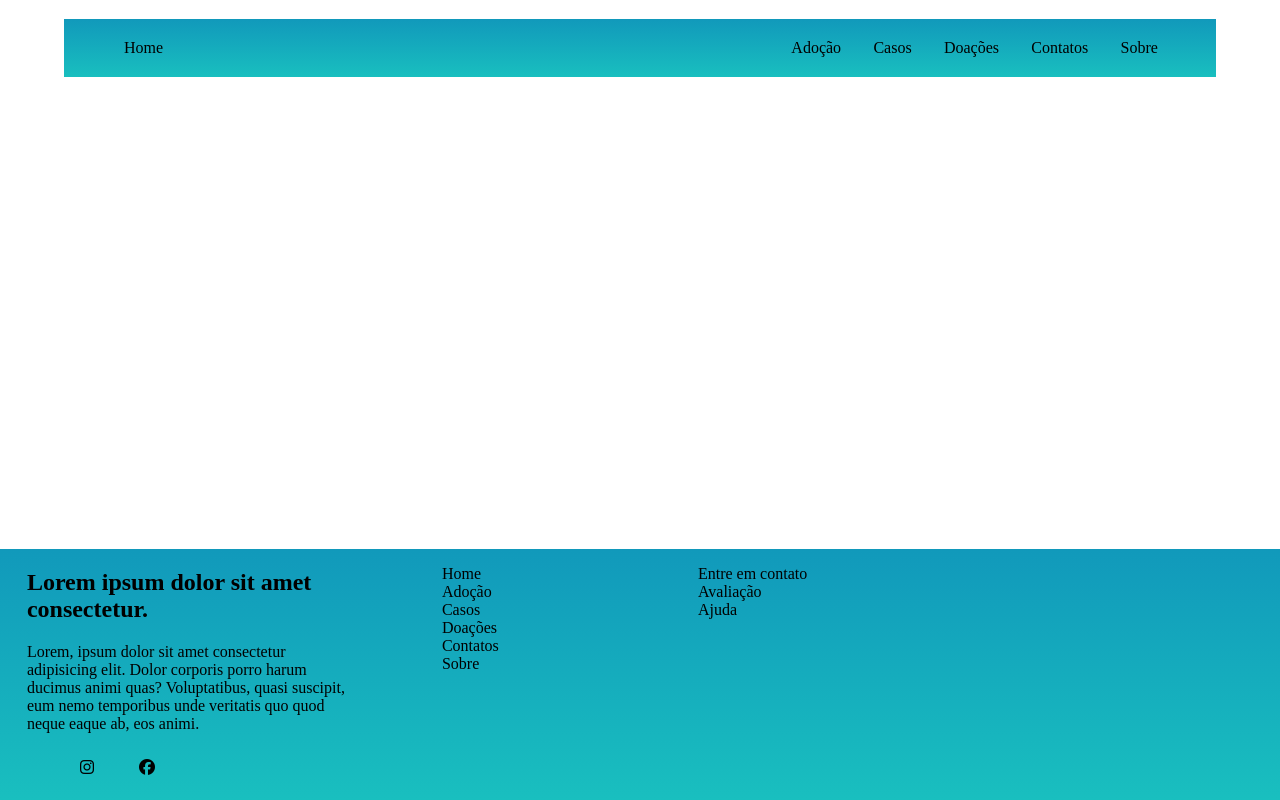
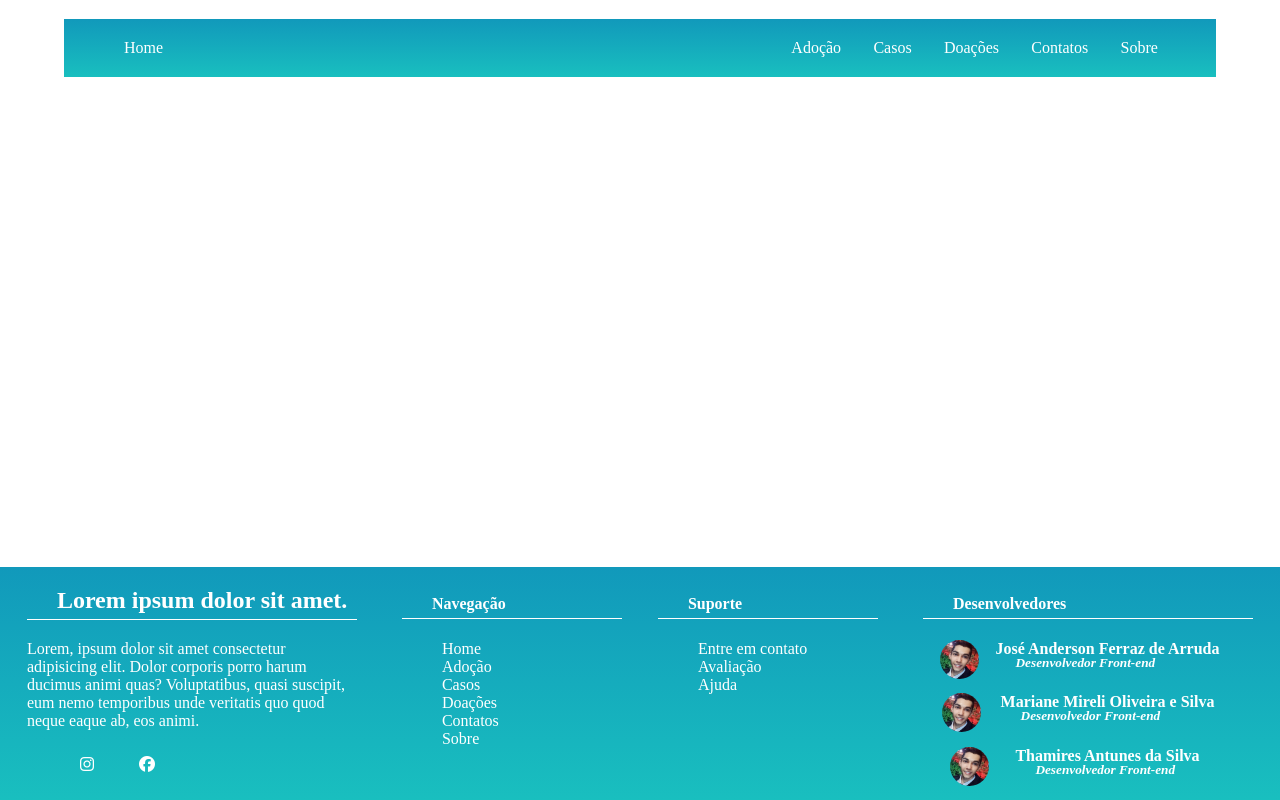
Before and after one commit to JAndersonArruda/Projeto_AG, a plain HTML site: page index.html in a window 1280 px wide. Drawn offline with Linux system fonts and the light colour scheme.

Commit message:
add page dev

```diff
--- a/index.html
+++ b/index.html
@@ -26,16 +26,16 @@
                         <a href="#nAdop">Adoção</a>
                     </li>
                     <li>
-                        <a href="#Case">Casos</a>
+                        <a href="#nCase">Casos</a>
                     </li>
                     <li>
-                        <a href="#Donat">Doações</a>
+                        <a href="#nDonat">Doações</a>
                     </li>
                     <li>
-                        <a href="#Cont">Contatos</a>
+                        <a href="#nCont">Contatos</a>
                     </li>
                     <li>
-                        <a href="#About">Sobre</a>
+                        <a href="#nAbout">Sobre</a>
                     </li>
                 </ul>
                 <!-- LinksID -->
@@ -72,7 +72,7 @@
         <div class="footer-container">
             <!-- Expoxition -->
             <div class="footer-container-itens">
-                <h2>Lorem ipsum dolor sit amet consectetur.</h2>
+                <h2 class="line-botton-black indente">Lorem ipsum dolor sit amet.</h2>
                 <p>Lorem, ipsum dolor sit amet consectetur adipisicing elit. Dolor corporis porro harum ducimus animi quas? Voluptatibus, quasi suscipit,
                      eum nemo temporibus unde veritatis quo quod neque eaque ab, eos animi.
                 </p>
@@ -80,7 +80,7 @@
                 <div>
                     <ul class="footer-container-secundary">
                         <li class="footer-container-secundary-itens" id="link1">
-                            <a href="#">
+                            <a href="https://www.instagram.com/abrigogatil/">
                                 <i class="fa-brands fa-instagram footer-icon"></i>
                             </a>
                         </li>
@@ -96,6 +96,7 @@
             <!-- endExposition -->
             <!-- Navigation -->
             <div class="footer-container-itens">
+                <h4 class="title-line-botton indente">Navegação</h4>
                 <ul>
                     <li>
                         <a href="#">Home</a>
@@ -120,6 +121,7 @@
             <!-- endNavigation-->
             <!-- Suport -->
             <div class="footer-container-itens">
+                <h4 class="title-line-botton indente">Suporte</h4>
                 <ul>
                     <li>
                         <a href="#">Entre em contato</a>
@@ -136,49 +138,56 @@
             <!-- Developers-->
             <div class="footer-container-itens">
                 <!-- grid-developers -->
-                <div>
+                <a href="./about-dev.html">
+                    <h4 class="title-line-botton indente">Desenvolvedores</h4>
+                    <div class="footer-dev-aling">
+                        <!-- Dev01 -->
+                        <div class="footer-container-dev">
                             <!-- image -->
-                    <div>
-                        <img src="" alt="">
+                            <div class="footer-container-image">
+                                <img src="./static/img/dev-anderson-arruda.jpeg" alt="" class="footer-dev-image">
                             </div>
                             <!-- endimage -->
                             <!-- texts -->
                             <div>
-                        <h6></h6>
-                        <p></p>
+                                <h4 class="footer-dev-name">José Anderson Ferraz de Arruda</h4>
+                                <h5 class="footer-dev-type"><i>Desenvolvedor Front-end</i></h5>
                             </div>
                             <!-- endtexts -->
                         </div>
-                <!-- endgrid-developers -->
-                <!-- grid-developers -->
-                <div>
+                        <!-- endDev01 -->
+                        <!-- Dev02 -->
+                        <div class="footer-container-dev">
                             <!-- image -->
-                    <div>
-                        <img src="" alt="">
+                            <div class="footer-container-image">
+                                <img src="./static/img/dev-anderson-arruda.jpeg" alt="" class="footer-dev-image">
                             </div>
                             <!-- endimage -->
                             <!-- texts -->
                             <div>
-                        <h6></h6>
-                        <p></p>
+                                <h4 class="footer-dev-name">Mariane Mireli Oliveira e Silva</h4>
+                                <h5 class="footer-dev-type"><i>Desenvolvedor Front-end</i></h5>
                             </div>
                             <!-- endtexts -->
                         </div>
-                <!-- endgrid-developers -->
-                <!-- grid-developers -->
-                <div>
+                        <!-- endDev02 -->
+                        <!-- Dev03 -->
+                        <div class="footer-container-dev">
                             <!-- image -->
-                    <div>
-                        <img src="" alt="">
+                            <div class="footer-container-image">
+                                <img src="./static/img/dev-anderson-arruda.jpeg" alt="" class="footer-dev-image">
                             </div>
                             <!-- endimage -->
                             <!-- texts -->
                             <div>
-                        <h6></h6>
-                        <p></p>
+                                <h4 class="footer-dev-name">Thamires Antunes da Silva</h4>
+                                <h5 class="footer-dev-type"><i>Desenvolvedor Front-end</i></h5>
                             </div>
                             <!-- endtexts -->
                         </div>
+                        <!-- endDev03 -->
+                    </div>
+                </a>
                 <!-- endgrid-developers -->
             </div>
             <!-- endDevelopers -->
--- a/static/css/styles.css
+++ b/static/css/styles.css
@@ -34,13 +34,6 @@ nav div div ul li a:hover {
     color: #19BF;
     padding: 10px;
     border-radius: 20px;
-}
-li {
-    list-style: none;
-}
-a {
-    text-decoration: none;
-    color: #000000;
 }
 /* endNavbar */
 
@@ -79,8 +72,58 @@ a {
     height: 25px;
     width: 25px;
 }
+.footer-dev-aling{
+    text-align: left;
+}
+.footer-container-dev {
+    display: grid;
+    grid-template-columns: auto auto;
+}
+.footer-container-image {
+    text-align: center;
+}
+.footer-dev-image {
+    display: inline-block;
+    width: 39px;
+    border-radius: 100px;
+}
+.footer-dev-type {
+    text-indent: 20px;
+}
+.footer-dev-name {
+    margin-bottom: -25px;
+    margin-top: 0px;
+}
+
 #link1, #link2 {
     text-align: center;
     padding-top: 10px;
 }
 /* endFooter */
+
+/* AtributsPadroes */
+.line-botton-black {
+    border-bottom: 1px solid #ffffff;
+    padding-bottom: 5px;
+}
+.title-line-botton {
+    border-bottom: 1px solid #ffffff;
+    padding-bottom: 5px;
+}
+.indente {
+    text-indent: 30px;
+}
+
+li {
+    list-style: none;
+}
+a {
+    text-decoration: none;
+    color: #ffffff;
+}
+p, h2, h4 {
+    color: #ffffff;
+}
+h4 {
+    margin-top: 28px;
+}
```
Also changed, not shown: about-dev.html (+40 -1 lines), static/css/about-dev.css (added, +7 -0 lines), static/img/dev-anderson-arruda.jpeg (added). Lines whose indentation alone changed are shown as unchanged.
